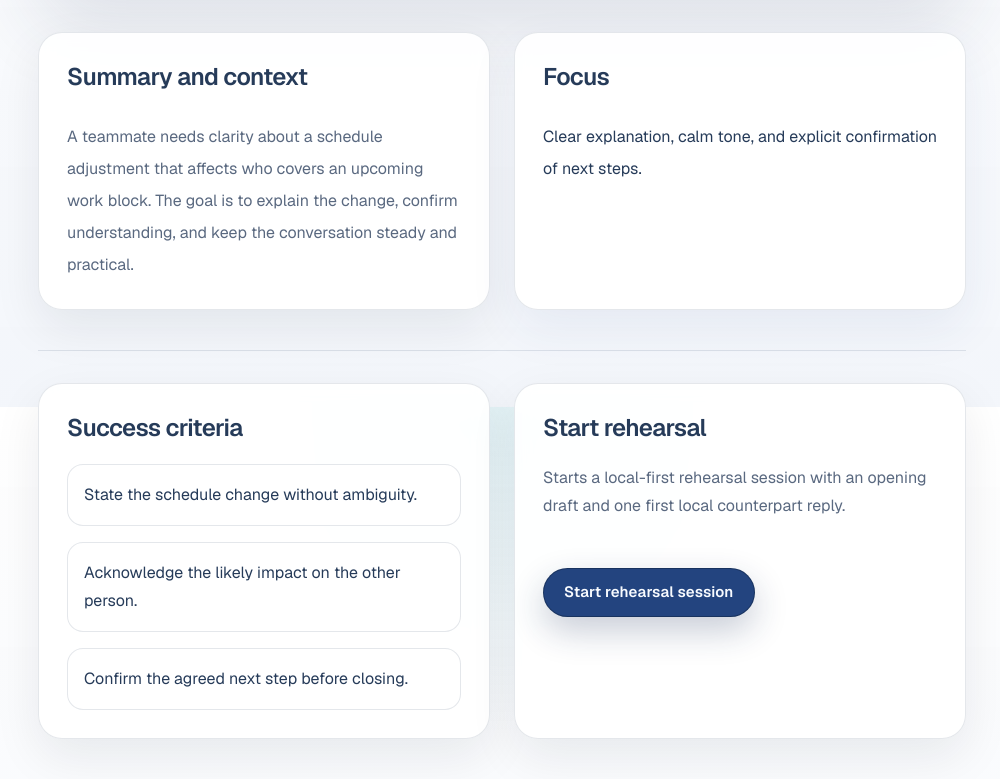
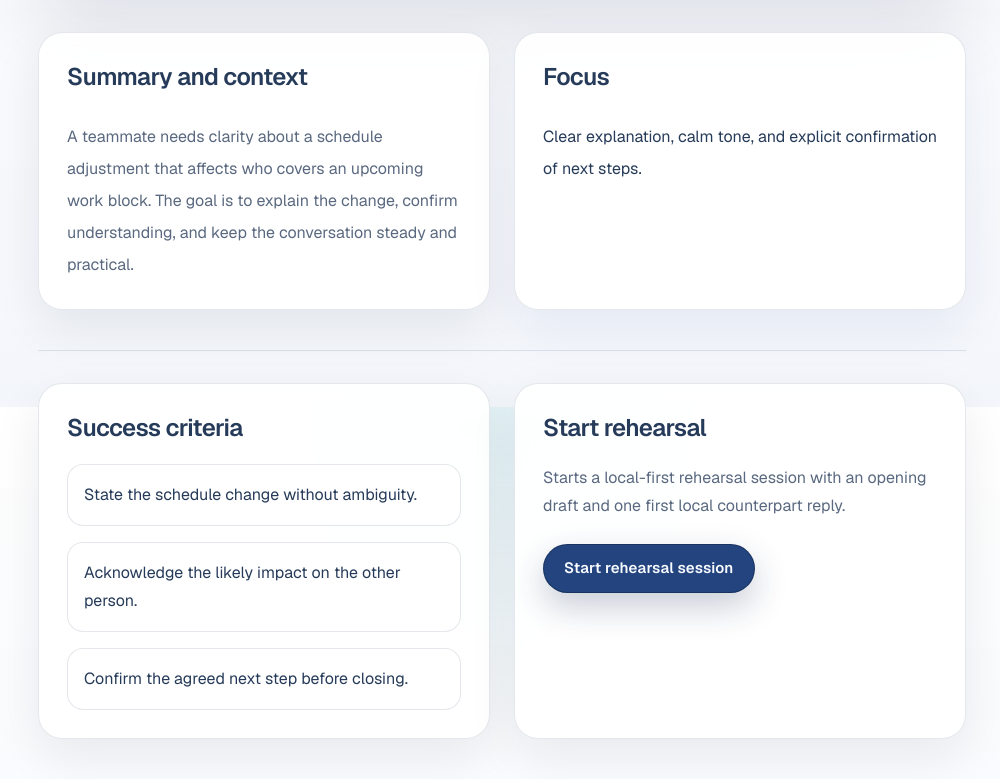
Before and after one commit to sofus-deng/ducelis-open, a Next.js app: page /scenarios/schedule-change-direct-report in a window 1280 px wide. Shown: the part 393-1172 px from the top of the page, without its empty margins (138-1138 px from the left). Built offline with nearby package versions, Linux system fonts and the light colour scheme.

Commit message:
fix(session): clarify saved rehearsal entry copy

```diff
--- a/app/scenarios/[id]/page.tsx
+++ b/app/scenarios/[id]/page.tsx
@@ -106,14 +106,8 @@ export default async function ScenarioDetailPage({
           </CardContent>
         </Card>
 
-        <Card as="article" className="h-full">
-          <CardHeader className="pb-5">
-            <CardTitle as="h2">Start rehearsal</CardTitle>
-          </CardHeader>
-          <CardContent className="space-y-6">
-            <CardDescription className="leading-7">{scenario.statusNote}</CardDescription>
-            <ScenarioEntryAction scenarioId={scenario.id} />
-          </CardContent>
+        <Card as="article" className="h-full" data-testid="scenario-entry-card">
+          <ScenarioEntryAction scenarioId={scenario.id} freshDescription={scenario.statusNote} />
         </Card>
       </section>
     </main>
--- a/components/session/scenario-entry-action.tsx
+++ b/components/session/scenario-entry-action.tsx
@@ -3,9 +3,11 @@
 import Link from "next/link";
 import { useSyncExternalStore } from "react";
 import { Button } from "@/components/ui/button";
+import { CardContent, CardDescription, CardHeader, CardTitle } from "@/components/ui/card";
 
 type ScenarioEntryActionProps = {
   scenarioId: string;
+  freshDescription: string;
 };
 
 type SessionTurnRole = "user" | "counterpart";
@@ -62,7 +64,7 @@ function hasSavedRehearsal(value: string | null) {
   }
 }
 
-export function ScenarioEntryAction({ scenarioId }: ScenarioEntryActionProps) {
+export function ScenarioEntryAction({ scenarioId, freshDescription }: ScenarioEntryActionProps) {
   const hasSavedState = useSyncExternalStore(
     () => () => undefined,
     () => {
@@ -74,13 +76,32 @@ export function ScenarioEntryAction({ scenarioId }: ScenarioEntryActionProps) {
     },
     () => false,
   );
+  const entryCopy = hasSavedState
+    ? {
+        title: "Resume rehearsal",
+        description: "Continue the saved transcript and draft on this device.",
+        cta: "Resume rehearsal",
+      }
+    : {
+        title: "Start rehearsal",
+        description: freshDescription,
+        cta: "Start rehearsal session",
+      };
 
   return (
+    <>
+      <CardHeader className="pb-5">
+        <CardTitle as="h2" data-testid="scenario-entry-title">
+          {entryCopy.title}
+        </CardTitle>
+      </CardHeader>
+      <CardContent className="space-y-6">
+        <CardDescription className="leading-7" data-testid="scenario-entry-description">
+          {entryCopy.description}
+        </CardDescription>
         <div className="scenario-entry-action" data-testid="scenario-entry-action">
-      <Button asChild className="mt-6" data-testid="scenario-entry-cta">
-        <Link href={`/sessions/${scenarioId}`}>
-          {hasSavedState ? "Resume rehearsal" : "Start rehearsal session"}
-        </Link>
+          <Button asChild data-testid="scenario-entry-cta">
+            <Link href={`/sessions/${scenarioId}`}>{entryCopy.cta}</Link>
           </Button>
 
           {hasSavedState ? (
@@ -89,5 +110,7 @@ export function ScenarioEntryAction({ scenarioId }: ScenarioEntryActionProps) {
             </p>
           ) : null}
         </div>
+      </CardContent>
+    </>
   );
 }
```
Also changed, not shown: 1 other file (tests, documents, lock files or other folders). Lines whose indentation alone changed are shown as unchanged.
